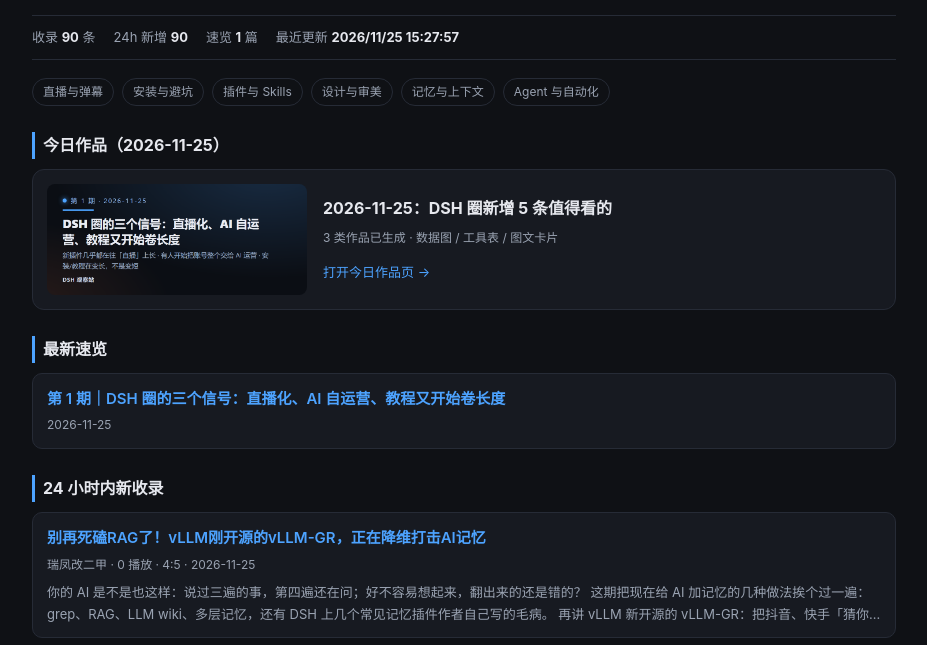
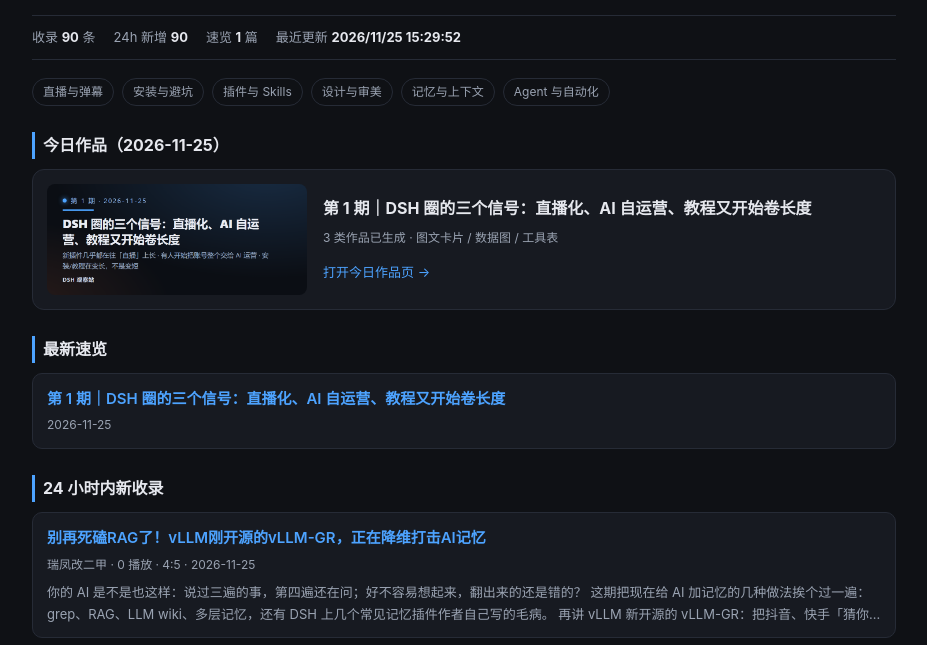
Before and after one commit to Lemon-None/DSH-Watch, a plain HTML site: page index.html in a window 1280 px wide. Shown: the part 96-741 px from the top of the page, without its empty margins (176-1103 px from the left). Drawn offline with Linux system fonts and the light colour scheme.

Commit message:
auto: content 2026-11-25

```diff
--- a/index.html
+++ b/index.html
@@ -34,13 +34,13 @@ table.bt td,table.bt th{border-bottom:1px solid var(--line);padding:7px;text-ali
 @media(max-width:520px){.wrap{padding:18px 12px 40px}}</style></head><body><div class="wrap">
 <header><h1><a href="index.html" style="color:inherit">DSH 观察站</a></h1><p>自动收录 DeepSeek Harness 生态里的新插件、新玩法、新教程</p></header>
 
-<div class="stat"><span>收录 <b>90</b> 条</span><span>24h 新增 <b>90</b></span><span>速览 <b>1</b> 篇</span><span>最近更新 <b>2026/11/25 15:27:57</b></span></div>
+<div class="stat"><span>收录 <b>90</b> 条</span><span>24h 新增 <b>90</b></span><span>速览 <b>1</b> 篇</span><span>最近更新 <b>2026/11/25 15:29:52</b></span></div>
 <div class="chips"><a href="t/live.html">直播与弹幕</a><a href="t/install.html">安装与避坑</a><a href="t/plugin.html">插件与 Skills</a><a href="t/design.html">设计与审美</a><a href="t/memory.html">记忆与上下文</a><a href="t/agent.html">Agent 与自动化</a></div>
 <h2>今日作品（2026-11-25）</h2>
 <div class="works"><a class="wcover" href="d/2026-11-25.html"><img src="assets/2026-11-25/cards/cover.png" alt="今日封面" loading="lazy"></a>
   <div class="wmeta">
-    <div class="wt">2026-11-25：DSH 圈新增 5 条值得看的</div>
-    <div class="wm">3 类作品已生成 · 数据图 / 工具表 / 图文卡片</div>
+    <div class="wt">第 1 期｜DSH 圈的三个信号：直播化、AI 自运营、教程又开始卷长度</div>
+    <div class="wm">3 类作品已生成 · 图文卡片 / 数据图 / 工具表</div>
     <a class="wlink" href="d/2026-11-25.html">打开今日作品页 →</a>
   </div>
 </div>
```
Also changed, not shown: d/2026-11-25.html (+2 -2 lines).
